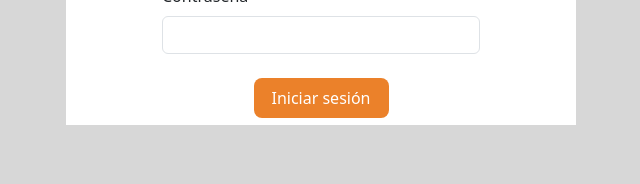
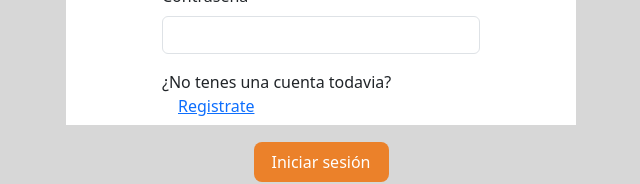
Before and after one commit to IaraAquiere/beral-proyecto, a React (Vite) app: page / in a window 1280 px wide. Shown: the part 493-677 px from the top of the page, without its empty margins (319-959 px from the left). Built offline with nearby package versions, Linux system fonts and the light colour scheme.

Commit message:
cambios en login

```diff
--- a/src/componentes/Login/Login.tsx
+++ b/src/componentes/Login/Login.tsx
@@ -1,13 +1,13 @@
 import { useState } from "react";
+import { useLogin } from "../../hook/useLogin";
 import "./Login.css";
 import "../Style/Style.css";
-import { useLogin } from "../../hook/useLogin";
+import { Link } from "react-router-dom";
 
 const Login = () => {
   const [username, setUsername] = useState("");
   const [password, setPassword] = useState("");
   const { signIn } = useLogin();
-
   return (
     <div className="todo">
       <div className="wrapper rounded-top">
@@ -30,7 +30,6 @@ const Login = () => {
               required
             />
           </div>
-
           <div className="mb-3">
             <label className="form-label">Contraseña</label>
             <input
@@ -42,6 +41,12 @@ const Login = () => {
               required
             />
           </div>
+          <div className="col-12">
+              <div>
+                <p>¿No tenes una cuenta todavia?
+                  <Link to={"/register"} className='ms-3'>Registrate</Link></p>
+              </div>
+            </div>
           <div className="d-flex justify-content-center mt-4">
             <button className="boton-iniciar" type="submit">
               Iniciar sesión
```
